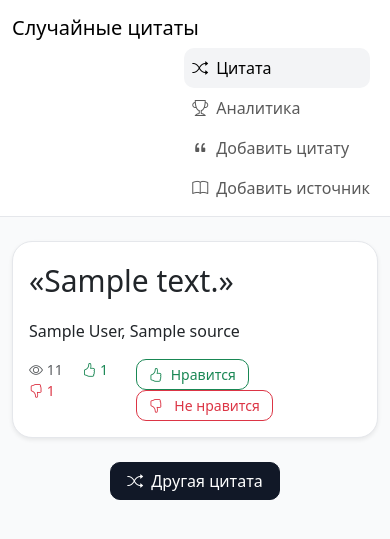
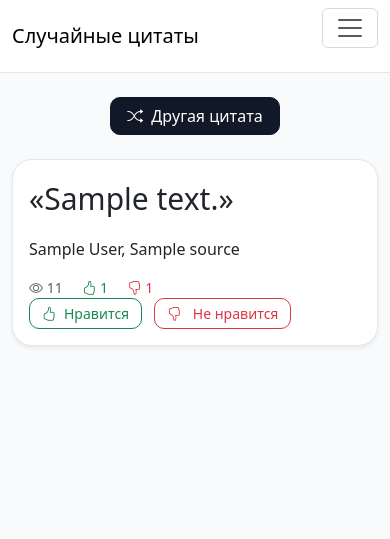
Before and after one commit to iamneefee/random-quotes, a Django app: page / in a window 390 px wide. Shown: the top 539 px of the page. Run offline with Django 5.2, Linux system fonts and the light colour scheme; tables that the repository leaves empty hold one stand-in row (values such as "Sample post").

Commit message:
feat: added mobile support

```diff
--- a/quotes/templates/quotes/components/navbar.html
+++ b/quotes/templates/quotes/components/navbar.html
@@ -1,6 +1,10 @@
 <nav class="navbar navbar-expand-lg sticky-top">
     <div class="container fw-medium">
         <a class="navbar-brand" href="{% url 'quotes:random-quote' %}">Случайные цитаты</a>
+        <button class="navbar-toggler mb-3" type="button" data-bs-toggle="collapse" data-bs-target="#navigation">
+            <span class="navbar-toggler-icon"></span>
+        </button>
+        <div class="collapse navbar-collapse" id="navigation">
             <ul class="navbar-nav ms-auto">
                 <li class="nav-item me-2">
                     <a class="nav-link {% if request.resolver_match.url_name == 'random-quote' %}active{% endif %}"
@@ -28,4 +32,5 @@
                 </li>
             </ul>
         </div>
+    </div>
 </nav>
--- a/quotes/templates/quotes/components/quote_card.html
+++ b/quotes/templates/quotes/components/quote_card.html
@@ -7,7 +7,7 @@
             </footer>
         </blockquote>
 
-        <div class="d-flex justify-content-between">
+        <div class="d-flex flex-column flex-md-row justify-content-between">
             <div class="small">
                 <span class="text-muted me-3">
                     <i class="bi bi-eye"></i> {{ quote.views }}
--- a/quotes/templates/quotes/components/table_controls.html
+++ b/quotes/templates/quotes/components/table_controls.html
@@ -20,7 +20,7 @@
 </ul>
 
 {% if active_tab and items %}
-    <div class="d-flex justify-content-between mb-5">
+    <div class="d-flex flex-column flex-md-row justify-content-between mb-5">
         <div class="d-flex align-items-center">
             <p class="fw-bold mb-1 me-3">Отображать на странице:</p>
             <div class="btn-group">
--- a/quotes/templates/quotes/pages/random_quote.html
+++ b/quotes/templates/quotes/pages/random_quote.html
@@ -6,13 +6,13 @@
     <div class="row justify-content-center">
         <div class="col-lg-8">
             {% if quote %}
-                {% include 'quotes/components/quote_card.html' with quote=quote %}
-
-                <div class="text-center">
+                <div class="text-center mb-4">
                     <a href="{% url 'quotes:random-quote' %}" class="btn btn-primary">
                         <span class="p-1"><i class="bi bi-shuffle me-2"></i>Другая цитата</span>
                     </a>
                 </div>
+
+                {% include 'quotes/components/quote_card.html' with quote=quote %}
             {% else %}
                 {% include 'quotes/components/no_quotes.html' %}
             {% endif %}
```
Lines whose indentation alone changed are shown as unchanged.
